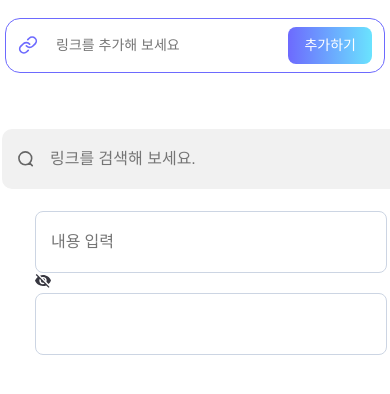
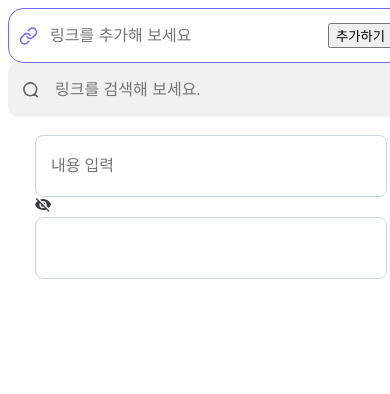
Before and after one commit to codeit-sprint-6th-part3-team1/linkbrary, a Next.js app: page / in a window 390 px wide. Shown: the top 394 px of the page. Built offline with nearby package versions, Linux system fonts and the light colour scheme; a web font is replaced by a local one.

Commit message:
✨Feat : LinkIPunt 컴포넌트 구현
- 대략적인 목업 및 반응형 대응 완료

TODO
- 이미지 SVG component로 교체 후 반응형 대응
-  FIXME 버튼 교체
- SCSS 변수 정리

- API 테스트 시, 로그인이 필요하다는 응답이 돌아옴. 이에 대한 문의 필요.

```diff
--- a/src/components/component(example)/AddLink/index.tsx
+++ /dev/null
@@ -1,64 +0,0 @@
-import React, { useState } from 'react';
-import styles from '@/components/component(example)/AddLink/style.module.scss';
-import Logo from '@public/addlink.svg';
-import Image from 'next/image';
-
-
-// Link 타입 정의
-interface Link {
-  id: number;
-  url: string;
-}
-
-// AddLink 컴포넌트 정의
-const AddLink: React.FC = () => {
-  const [links, setLinks] = useState<Link[]>([]);
-  const [url, setUrl] = useState<string>('');
-  const [error, setError] = useState<string>('');
-
-  const handleAddLink = () => {
-    setLinks([...links, { id: Date.now(), url }]);
-    setUrl('');
-    setError('');
-  };
-
-  const handleInputChange = (event: React.ChangeEvent<HTMLInputElement>) => {
-    setUrl(event.target.value);
-    if (error) setError('');
-  };
-
-
-  return (
-    <div className={styles.container}>
-      <div className={styles.inputContainer}>
-        <Image
-          src={Logo}
-          width={20}
-          height={20}
-          alt="AddLink logo"
-          className={styles.logo}
-        />
-        <input
-          type="text"
-          value={url}
-          onChange={handleInputChange}
-          placeholder="링크를 추가해 보세요"
-          className={styles.input}
-        />
-        <button onClick={handleAddLink} className={styles.button}>추가하기</button>
-      </div>
-      {error && <p className={styles.error}>{error}</p>}
-      <ul className={styles.linkList}>
-        {links.map(link => (
-          <li key={link.id} className={styles.linkItem}>
-            <a href={link.url} target="_blank" rel="noopener noreferrer" className={styles.link}>
-              {link.url}
-            </a>
-          </li>
-        ))}
-      </ul>
-    </div>
-  );
-};
-
-export default AddLink;
--- a/src/components/component(example)/AddLink/style.module.scss
+++ /dev/null
@@ -1,97 +0,0 @@
-.container {
-  display: flex;
-  flex-direction: column;
-  align-items: center;
-  padding: 16px 20px;
-  border-radius: 15px;
-  top: 16px;
-  left: 16px;
-}
-
-.inputContainer {
-  display: flex;
-  align-items: center;
-  border: 1px solid #6D6AFE;
-  border-radius: 15px;
-  padding: 10px;
-  width: 100%;
-  max-width: 500px;
-  justify-content: space-between;
-}
-
-.logo {
-  margin-right: 10px;
-}
-
-.input {
-  flex: 1;
-  padding: 10px;
-  border: none;
-  outline: none;
-  font-size: 16px;
-}
-
-.button {
-  padding: 10px 20px;
-  line-height: 16.71px;
-  background: linear-gradient(to right, #6D6AFE, #6AE3FE);
-  color: white;
-  border: none;
-  border-radius: 8px;
-  padding: 10px 16px;
-  gap: 10px;
-  cursor: pointer;
-  font-size: 14px;
-  transition: background-color 0.3s;
-
- &:hover {
-  background: linear-gradient(to right, #5a0db8, #f373b7);
-  }
-}
-
-.error {
-  color: red;
-  margin-top: 10px;
-}
-
-.linkList {
-  list-style: none;
-  padding: 0;
-  margin-top: 20px;
-  width: 100%;
-  max-width: 500px;
-}
-
-.linkItem {
-  margin-bottom: 10px;
-}
-
-.link {
-  color: #0070f3;
-  text-decoration: none;
-
-  &:hover {
-    text-decoration: underline;
-  }
-}
-
-@media (max-width: 600px) {
-  .container {
-    padding: 10px;
-  }
-
-  .inputContainer {
-    padding: 8px 12px;
-  }
-
-  .icon {
-    width: 16px;
-    height: 16px;
-    margin-right: 8px;
-  }
-
-  .input {
-    font-size: 14px;
-    padding: 8px;
-  }
-}
--- /dev/null
+++ b/src/components/component(example)/LinkInput/index.tsx
@@ -0,0 +1,74 @@
+import { useState } from 'react';
+import styles from '@/components/component(example)/LinkInput/style.module.scss';
+import Logo from '@public/addlink.svg';
+import Image from 'next/image';
+
+export default function LinkInput() {
+  const [url, setUrl] = useState<string>('');
+
+  //FIXME URL 유효성 검사 안됨;;
+  const isValidUrl = (url: string) => {
+    const urlPattern = new RegExp(
+      '^(https?:\\/\\/)?' + // protocol
+        '((([a-z\\d]([a-z\\d-]*[a-z\\d])*)\\.?)+[a-z]{2,}|' + // domain name
+        '((\\d{1,3}\\.){3}\\d{1,3}))' + // OR ip (v4) address
+        '(\\:\\d+)?(\\/[-a-z\\d%_.~+]*)*' + // port and path
+        '(\\?[;&a-z\\d%_.~+=-]*)?' + // query string
+        '(\\#[-a-z\\d_]*)?$',
+      'i', // fragment locator
+    );
+    return !!urlPattern.test(url);
+  };
+
+  const handleInputChange = (event: React.ChangeEvent<HTMLInputElement>) => {
+    setUrl(event.target.value);
+  };
+
+  const handleAddLink = async () => {
+    if (!url) {
+      alert('URL을 입력해주세요.');
+      return;
+    }
+    if (!isValidUrl(url)) {
+      alert('유효한 URL을 입력해주세요.');
+      return;
+    }
+
+    try {
+      // WARNING api post 시 로그인 필요하다는 응답이 돌아옴.
+      const response = await fetch('https://linkbrary-api.vercel.app/6-1/links', {
+        method: 'POST',
+        headers: {
+          'Content-Type': 'application/json',
+        },
+        body: JSON.stringify({ url, folderId: '1' }),
+      });
+
+      if (!response.ok) {
+        throw new Error('Failed to add link');
+      }
+
+      const result = await response.json();
+      console.log('Link added:', result);
+
+      setUrl('');
+    } catch (error) {
+      alert('링크 추가에 실패했습니다.');
+      console.error(error);
+    }
+  };
+
+  return (
+    <div className={styles.linkInput}>
+      <div className={styles.container}>
+        {/* TODO 이미지 SVG component로 교체 후 반응형 대응 */}
+        <Image src={Logo} width={20} height={20} alt="AddLink logo" className={styles.linkIcon} />
+        <input type="text" value={url} onChange={handleInputChange} placeholder="링크를 추가해 보세요" className={styles.input} />
+        {/* FIXME 버튼 교체 */}
+        <button onClick={handleAddLink} style={{ whiteSpace: 'nowrap' }}>
+          추가하기
+        </button>
+      </div>
+    </div>
+  );
+}
--- /dev/null
+++ b/src/components/component(example)/LinkInput/style.module.scss
@@ -0,0 +1,33 @@
+@import '@/styles/';
+
+// TODO 변수 처리!!!!!!!!!!!!!!
+.linkInput {
+  max-width: 800px;
+  width: 100%;
+  height: calc(69px - (16px * 2));
+  padding: 16px 20px;
+  border: 1px solid #6d6afe;
+  border-radius: 15px;
+
+  @media screen and (max-width: 390px) {
+    height: calc(53px - (10px * 2));
+    padding: 10px;
+  }
+}
+
+.container {
+  display: flex;
+  align-items: center;
+  height: 100%;
+}
+
+.input {
+  $TEXT_COLOR: #9fa6b2;
+
+  width: 100%;
+  padding: 0 0 0 12px;
+  border: none;
+  outline: none;
+  font-size: 16px;
+  @include font-base($TEXT_COLOR, 400, 16px, 24px);
+}
--- a/src/components/component(example)/SearchBar/index.tsx
+++ b/src/components/component(example)/SearchBar/index.tsx
@@ -20,23 +20,9 @@ const SearchBar: React.FC = () => {
   };
 
   return (
-    <div className={styles.container}>
-      <div className={styles.inputContainer}>
-        <Image
-          src={Logo}
-          width={20}
-          height={20}
-          alt="Search icon"
-          className={styles.icon}
-        />
-        <input
-          type="text"
-          value={url}
-          onChange={handleInputChange}
-          placeholder="링크를 검색해 보세요."
-          className={styles.input}
-        />
-      </div>
+    <div className={styles.searchBar}>
+      <Image src={Logo} width={20} height={20} alt="Search icon" className={styles.icon} />
+      <input type="text" value={url} onChange={handleInputChange} placeholder="링크를 검색해 보세요." className={styles.input} />
     </div>
   );
 };
--- a/src/components/component(example)/SearchBar/style.module.scss
+++ b/src/components/component(example)/SearchBar/style.module.scss
@@ -1,16 +1,6 @@
-.container {
-  display: flex;
-  flex-direction: column;
-  align-items: center;
-  justify-content: space-between;
-  top: 16px;
-  left: 16px;
-  width: 100%;
-  height: 54px;
-  padding: 15px 16px;
-}
+@import '@/styles/';
 
-.inputContainer {
+.searchBar {
   display: flex;
   align-items: center;
   background-color: #f1f1f1;
--- a/src/pages/index.tsx
+++ b/src/pages/index.tsx
@@ -1,12 +1,12 @@
 import React from 'react';
-import AddLink from '@/components/component(example)/AddLink';
+import LinkInput from '@/components/component(example)/LinkInput';
 import SearchBar from '@/components/component(example)/SearchBar';
 import InputBox from '@/components/component(example)/InputBox';
 
 export default function Home() {
   return (
     <>
-      <AddLink />
+      <LinkInput />
       <SearchBar />
       <InputBox />
     </>
```
